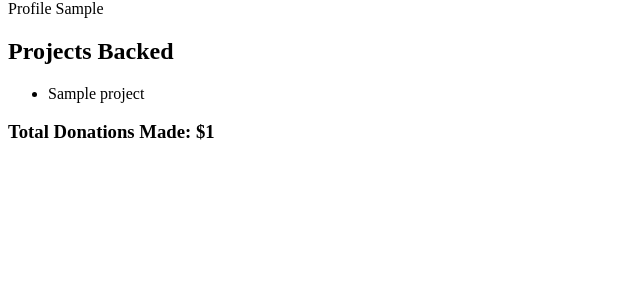
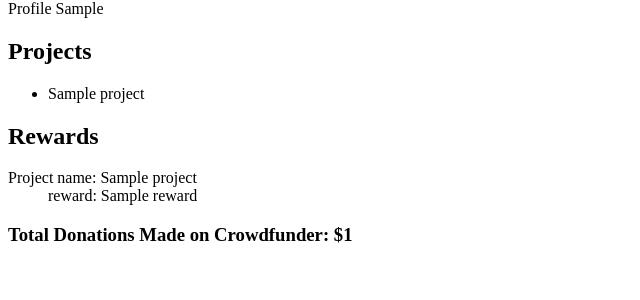
Before and after one commit to ant0nm/crowdfunder, a Django app: page /profile/ in a window 1280 px wide. Shown: the part 145-445 px from the top of the page, without its empty margins (0-640 px from the left). Run offline with Django 3.2, Linux system fonts and the light colour scheme; a user stored in the database is signed in; tables that the repository leaves empty hold one stand-in row (values such as "Sample post").

Commit message:
now on the profile page you can see all the projects owned and all the rewards they have claimed

```diff
--- a/crowdfunder/templates/profile.html
+++ b/crowdfunder/templates/profile.html
@@ -13,14 +13,20 @@
 {{title}}
 {{first_name}}
 {%endif%}
-
-<h2>Projects Backed</h2>
+<h2>Projects</h2>
 <ul>
-  {% for donation in request.user.donations.all %}
-  <li>{{ donation.reward.project.name }}</li>
+  {% for project in request.user.projects_owned.all %}
+  <li>{{project.name}}</li>
   {%endfor%}
 </ul>
+<h2>Rewards</h2>
+<dl>
+  {% for donation in request.user.donations.all %}
+  <dt>Project name: {{donation.reward.project.name}}</dt>
+  <dd>reward: {{ donation.reward.name }}</dd>
+  {%endfor%}
+</dl>
 
-<h3>Total Donations Made: ${{ profile.total_donations }}</h3>
+<h3>Total Donations Made on Crowdfunder: ${{ profile.total_donations }}</h3>
 
 {%endblock%}
```
